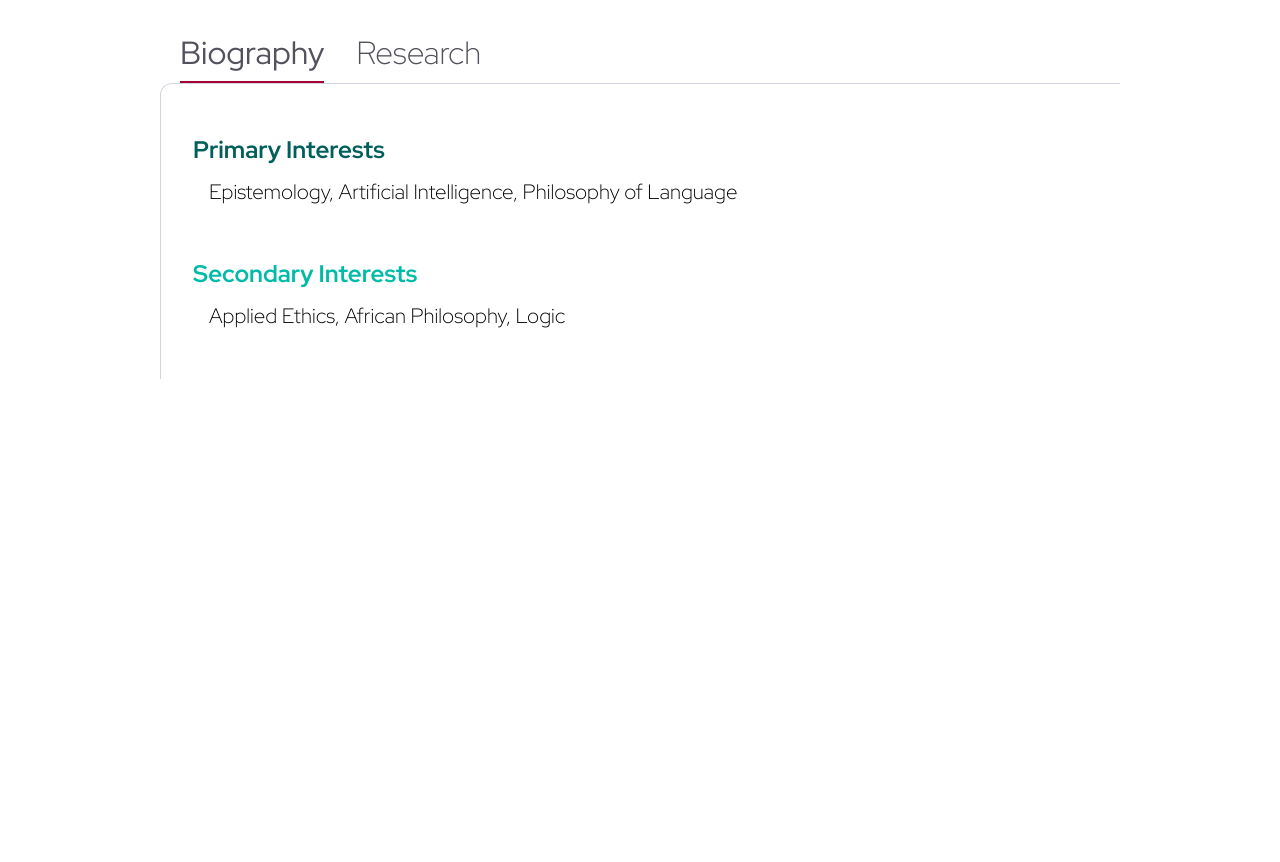
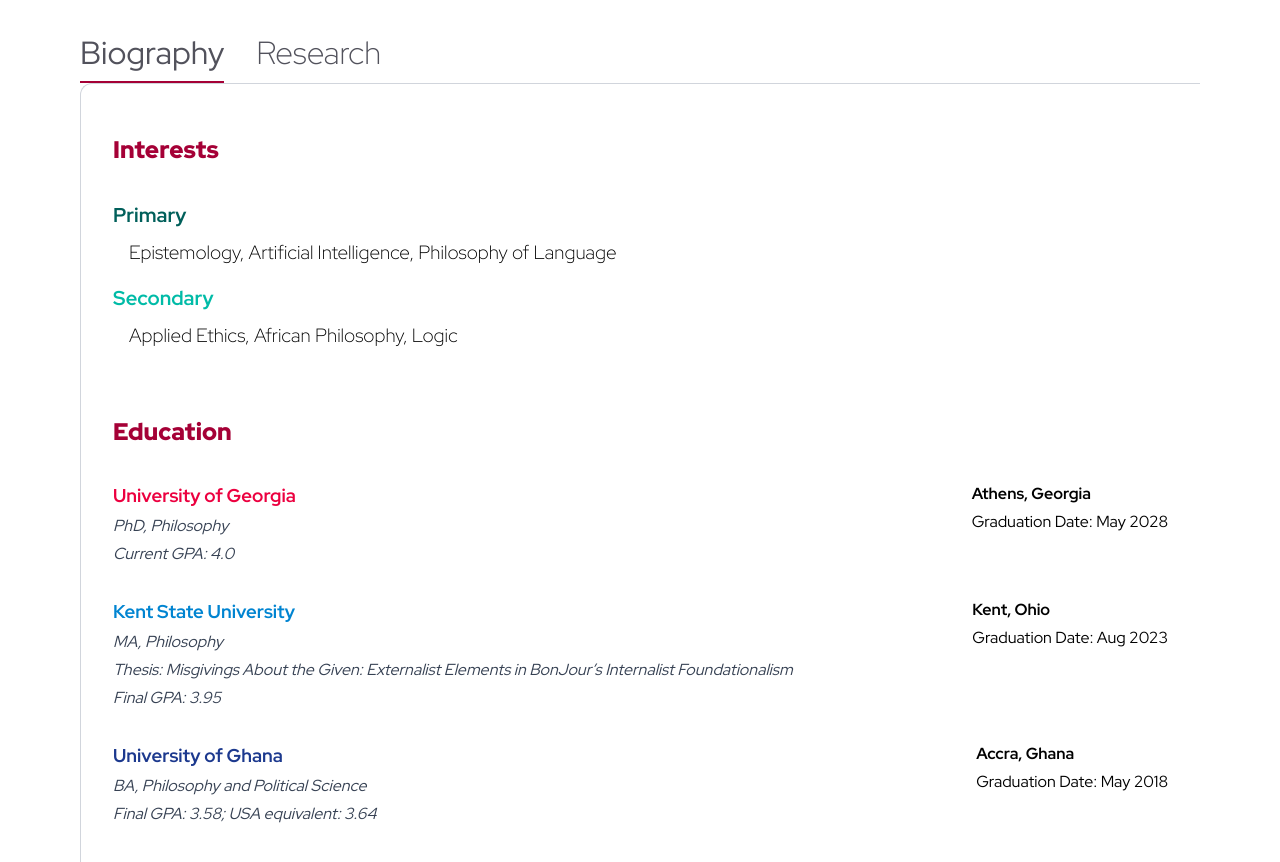
Before and after one commit to EboTheFirst/kobi-korankye, a Next.js app: page / in a window 1280 px wide. Shown: the part 500-1362 px from the top of the page. Before the commit the page ends 879 px from the top, so only its background shows below. Built offline with nearby package versions, Linux system fonts and the light colour scheme.

Commit message:
Added education

```diff
--- a/src/app/page.tsx
+++ b/src/app/page.tsx
@@ -64,8 +64,8 @@
         </div>
       </div>
 
-      <div className="flex flex-col mt-[3rem] px-[1.5rem] md:px-[5rem]">
-        <div className="flex gap-[2rem] mx-5">
+      <div className="flex flex-col mt-[3rem]">
+        <div className="flex gap-[2rem]">
           {
             navs.map((nav, index) => (
               <div key={index} onClick={() => { setSelectedSectionNav(nav) }} className={`text-[2rem] cursor-pointer pb-[0.25rem] text-zinc-600 box-border transition-all duration-200 ${nav == selectedSectionNav ? "border-b-2 border-rose-800" : "font-thin"}`}>{nav}</div>
@@ -76,17 +76,72 @@
           {
             selectedSectionNav == navs[0] &&
             <>
-              <div className="font-bold text-teal-800 text-[1.5rem] mt-[2rem]">
-                Primary Interests
+              <div className="font-black text-rose-800 text-[1.5rem] mt-[2rem]">
+                Interests
               </div>
-              <div className="font-thin text-[1.3rem] mt-[0.5rem] ml-[1rem]">
+              <div className="font-bold text-teal-800 text-[1.25rem] mt-[2rem]">
+                Primary
+              </div>
+              <div className="font-thin text-[1.2rem] mt-[0.5rem] ml-[1rem]">
                 Epistemology, Artificial Intelligence, Philosophy of Language
               </div>
-              <div className="font-bold text-teal-500 text-[1.5rem] mt-[3rem]">
-                Secondary Interests
+              <div className="font-bold text-teal-500 text-[1.25rem] mt-[1rem]">
+                Secondary
               </div>
-              <div className="font-thin text-[1.3rem] mt-[0.5rem] ml-[1rem]">
+              <div className="font-thin text-[1.2rem] mt-[0.5rem] ml-[1rem]">
                 Applied Ethics, African Philosophy, Logic
+              </div>
+
+              {/* <div className="w-full h-[0.5px] mt-[1rem] bg-gray-300" /> */}
+
+              <div className="font-black text-rose-800 text-[1.5rem] mt-[4rem]">
+                Education
+              </div>
+              <div className="flex gap-[1rem] mt-[2rem] items-start">
+                <div className="flex-1 flex flex-col gap-[0.25rem]">
+                  <div className="text-rose-600 medium font-bold text-[1.16rem]">University of Georgia</div>
+                  <div className="italic text-gray-700 text-[1rem]">PhD, Philosophy</div>
+                  <div className="italic text-gray-700 text-[1rem]">Current GPA: 4.0</div>
+                </div>
+                <div className="flex flex-col gap-[0.25rem]">
+                  <div className="font-bold">
+                    Athens, Georgia
+                  </div>
+                  <div>
+                    Graduation Date: May 2028
+                  </div>
+                </div>
+              </div>
+              <div className="flex gap-[1rem] mt-[2rem] items-start">
+                <div className="flex-1 flex flex-col gap-[0.25rem]">
+                  <div className="text-sky-600 medium font-bold text-[1.16rem]">Kent State University</div>
+                  <div className="italic text-gray-700 text-[1rem]">MA, Philosophy</div>
+                  <div className="italic text-gray-700 text-[1rem]">Thesis: Misgivings About the Given: Externalist Elements in BonJour’s Internalist Foundationalism</div>
+                  <div className="italic text-gray-700 text-[1rem]">Final GPA: 3.95</div>
+                </div>
+                <div className="flex flex-col gap-[0.25rem]">
+                  <div className="font-bold">
+                    Kent, Ohio
+                  </div>
+                  <div>
+                    Graduation Date: Aug 2023
+                  </div>
+                </div>
+              </div>
+              <div className="flex gap-[1rem] mt-[2rem] items-start">
+                <div className="flex-1 flex flex-col gap-[0.25rem]">
+                  <div className="text-blue-900 medium font-bold text-[1.16rem]">University of Ghana</div>
+                  <div className="italic text-gray-700 text-[1rem]">BA, Philosophy and Political Science</div>
+                  <div className="italic text-gray-700 text-[1rem]">Final GPA: 3.58; USA equivalent: 3.64</div>
+                </div>
+                <div className="flex flex-col gap-[0.25rem]">
+                  <div className="font-bold">
+                    Accra, Ghana
+                  </div>
+                  <div>
+                    Graduation Date: May 2018
+                  </div>
+                </div>
               </div>
             </>
           }
```
